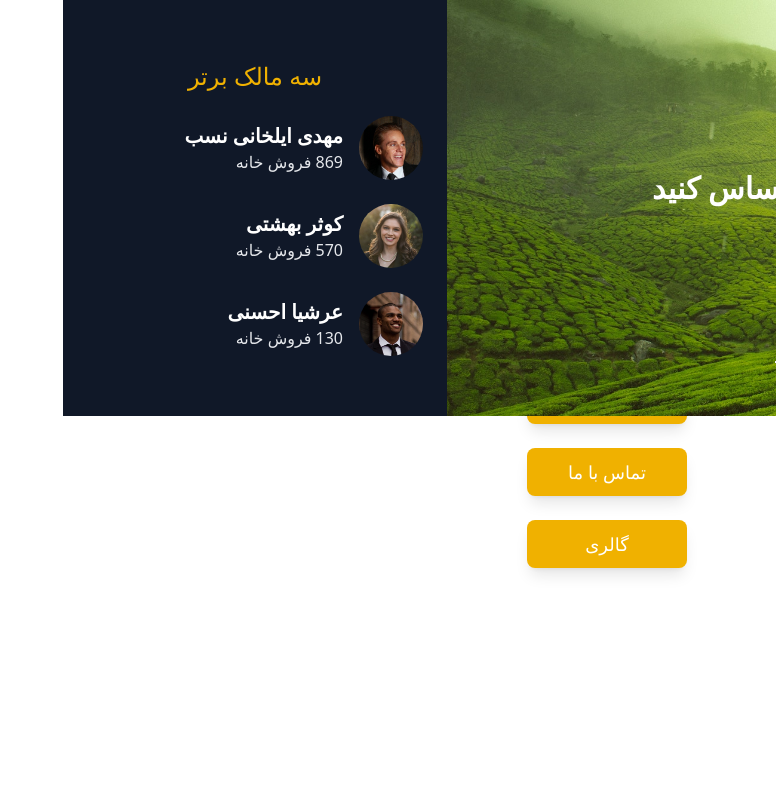
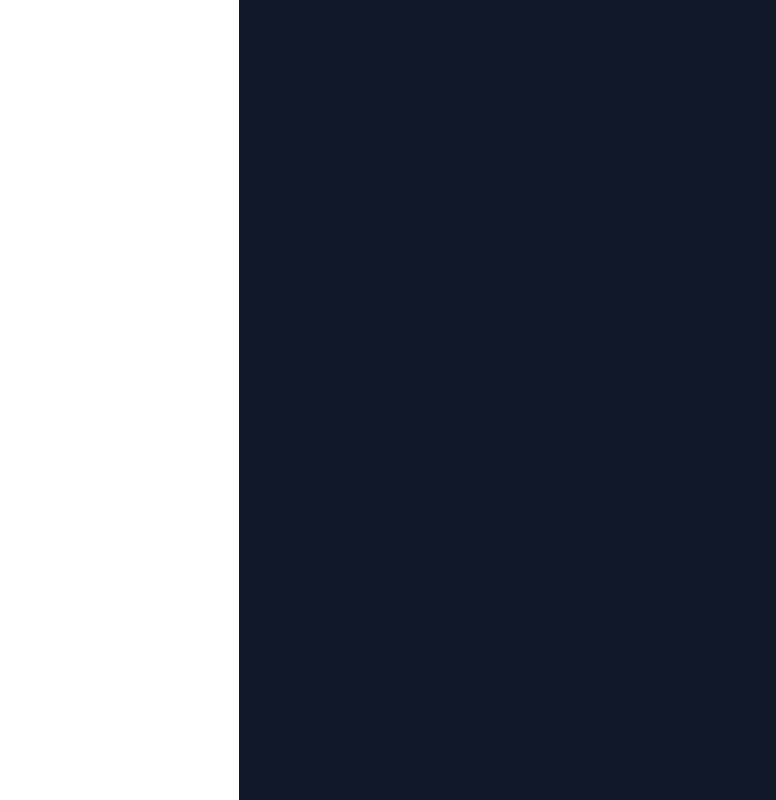
Before and after one commit to Mukhtarrahimi/AmlakPortal, a Next.js app: page / in a window 1280 px wide. Both pictures are taken after a click on the button 1232 px from the left and 47 px from the top of the page. Shown: the whole page, without its empty margins (504-1280 px from the left). Built offline with nearby package versions, Linux system fonts and the light colour scheme.

Commit message:
header update

```diff
--- a/components/header/Header.js
+++ b/components/header/Header.js
@@ -25,7 +25,7 @@ function Header() {
       </div>
 
       <div
-        className={`fixed top-0 right-24 w-screen h-screen   flex flex-col justify-center items-center gap-6 transition-all duration-500 ${
+        className={`fixed top-0 right-24 w-screen h-screen bg-gray-900 z-30  flex flex-col justify-center items-center gap-6 transition-all duration-500 ${
           isClick ? 'opacity-100 visible' : 'opacity-0 invisible'
         }`}
       >
@@ -49,7 +49,7 @@ function Header() {
           <div className="absolute inset-0 bg-[url('/img/back.jpg')] bg-cover bg-center"></div>
           <div className="relative z-10 flex flex-col items-start p-10 gap-6">
             {/* لوگو */}
-            <div className="logo flex items-center gap-4">
+            <div className="logo flex flex-row-reverse  items-center gap-4">
               <div className="w-16 h-16 relative">
                 <Image
                   src="/img/favicon.png"
@@ -81,26 +81,37 @@ function Header() {
 
             {/* لوگوهای دیده‌شده در */}
             <div>
-              <p className="text-white text-center mt-4">دیده می‌شود در</p>
+              <p className="text-white text-center text-xl mt-4">
+                دیده می‌شود در
+              </p>
               <div className="flex items-center gap-14 mt-3">
                 <Image
                   src="/img/logo-bbc.png"
                   width={50}
                   height={50}
                   alt="BBC"
+                  className="w-28"
                 />
-                <Image src="/img/logo-bi.png" width={50} height={50} alt="BI" />
+                <Image
+                  src="/img/logo-bi.png"
+                  width={50}
+                  height={50}
+                  alt="BI"
+                  className="w-24"
+                />
                 <Image
                   src="/img/logo-forbes.png"
                   width={50}
                   height={50}
                   alt="Forbes"
+                  className="w-30"
                 />
                 <Image
                   src="/img/logo-techcrunch.png"
                   width={50}
                   height={50}
                   alt="TechCrunch"
+                  className="w-36"
                 />
               </div>
             </div>
```
